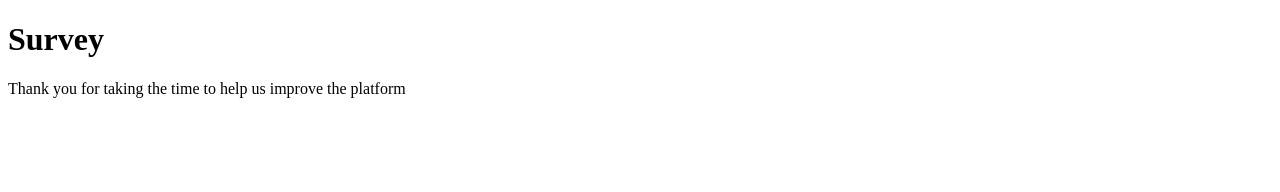
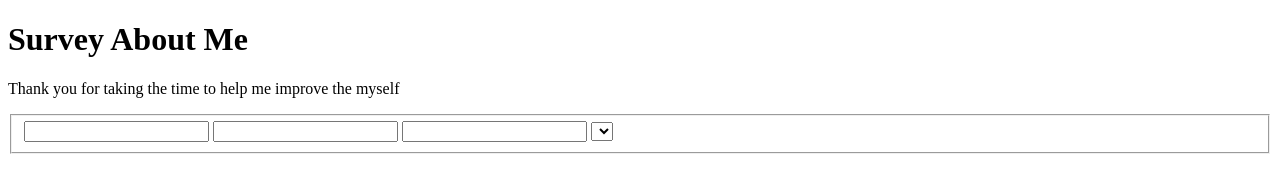
Before and after one commit to adiprasetyaxyz/survey-form, a plain HTML site: page index.html in a window 1280 px wide. Drawn offline with Linux system fonts and the light colour scheme.

Commit message:
make standar struktur of form

```diff
--- a/index.html
+++ b/index.html
@@ -8,8 +8,23 @@
 </head>
 <container>
 <div>
-<h1 id="title">Survey</h1>
-<p>Thank you for taking the time to help us improve the platform</p>
+<h1 id="title">Survey About Me</h1>
+<p id="description">Thank you for taking the time to help me improve the myself</p>
+</div>
+<div>
+    <form id="survey-form" method="post" action="https://register-demo.freecodecamp.org/">
+       <fieldset>
+        <label><input type="text" name="name" id="name"></label>
+        <label><input type="email" name="email" id="email"></label>
+        <label><input type="number" name="age" id="age"></label>
+        <label for=""><select name="dropdown" id="dropdown">
+            <option value=""></option>
+            <option value=""></option>
+            <option value=""></option>
+            <option value=""></option>
+        </select></label>
+       </fieldset>
+    </form>
 </div>
 </container>
 </html>
```
